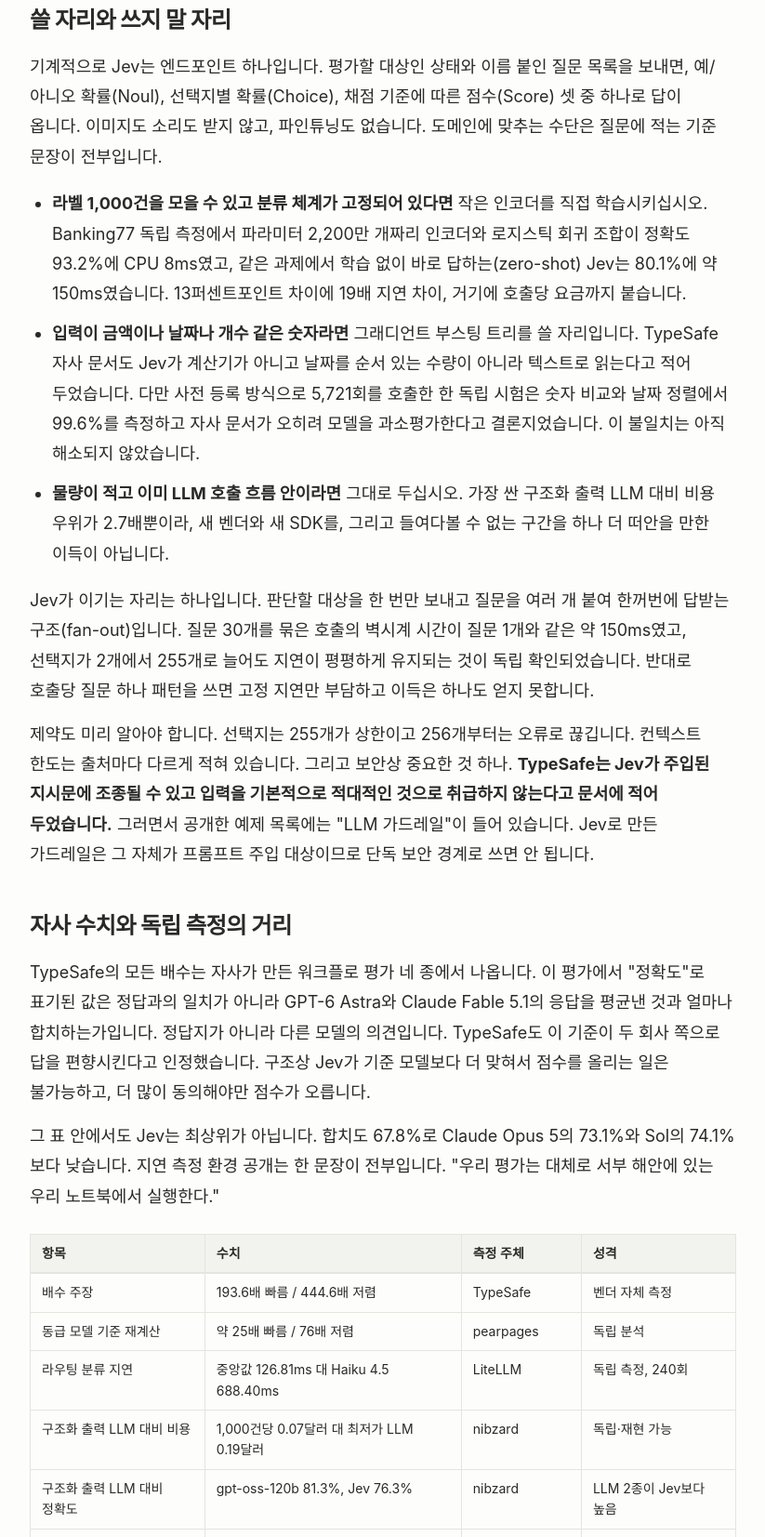
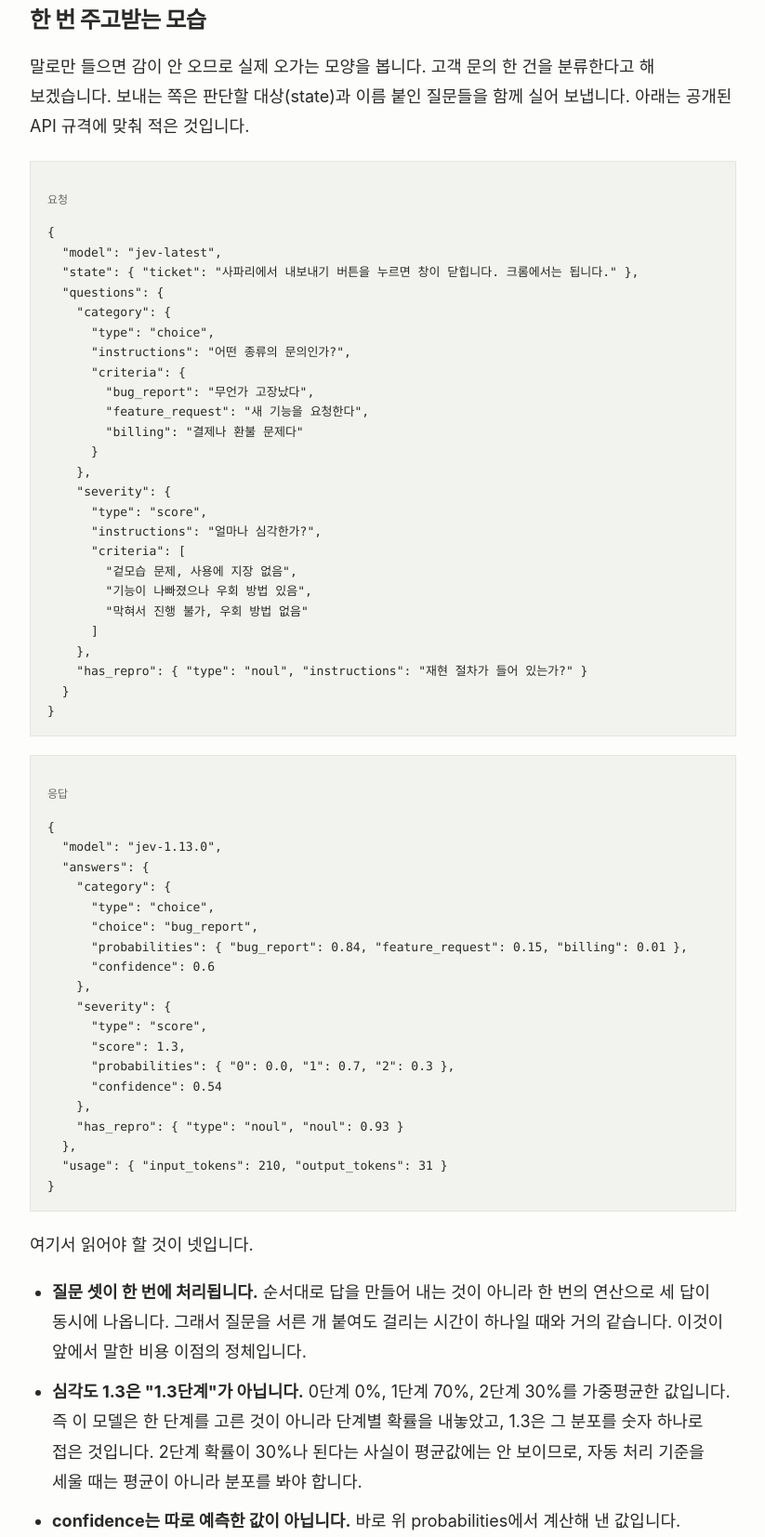
Before and after one commit to UpstageAI/eduteam-ai-edu-day, a plain HTML site: page reading-list/what-is-jev/index.html in a window 1280 px wide. Shown: the part 1147-2800 px from the top of the page at 93% size, without its empty margins (228-1051 px from the left). Drawn offline with Linux system fonts and the light colour scheme.

Commit message:
Show one Jev request and response, and say 독립 측정 throughout
The brief described the mechanism without ever showing it, so a reader had to
take the shape on faith. A worked ticket-classification exchange now carries the
four things that are easy to get wrong: three questions answered in one pass, a
score of 1.3 meaning a probability-weighted expectation rather than level 1.3,
a confidence derived from the distribution above it, and no rationale at all.

Checking that example surfaced a discrepancy worth printing: TypeSafe's
documented confidence formula gives 0.76 for the sample's own distribution while
the sample reports 0.6. The page says so rather than smoothing it over.

바깥 측정 was my own coinage sitting beside 독립 측정, which the document already
used six times; the latter wins. Code samples scroll in .code-block, scoped like
.table-scroll so the legacy readers keep their own handling.

```diff
--- a/reading-list/assets/reading-list.css
+++ b/reading-list/assets/reading-list.css
@@ -213,6 +213,25 @@
   font-weight:600;
   background:var(--green-soft);
 }
+/* Code samples scroll inside their own box, like tables, and stay off the legacy readers. */
+.code-block {
+  overflow-x:auto;
+  margin:20px 0;
+  padding:16px 18px;
+  border:1px solid var(--line);
+  background:var(--green-soft);
+}
+.code-block pre {
+  margin:0;
+  font-size:13px;
+  line-height:1.65;
+  font-family:ui-monospace,SFMono-Regular,Menlo,Consolas,monospace;
+}
+.code-caption {
+  margin:0 0 8px;
+  font-size:12px;
+  color:var(--muted);
+}
 .legacy-body article {
   width:100%;
   max-width:none;
--- a/reading-list/what-is-jev/index.html
+++ b/reading-list/what-is-jev/index.html
@@ -29,15 +29,78 @@
 <div class="byline"><span>교육팀 조사</span><time datetime="2026-09-22">2026. 09. 22.</time><span>공개 7일 차 기준</span></div>
 
 <section aria-label="요약">
-<p>TypeSafe AI가 2026년 9월 15일 얼리액세스로 공개한 Jev는 글을 쓰지 않고 타입이 정해진 판정만 돌려주는 모델입니다. 회사는 홈페이지에 193.6배 빠르고 444.6배 저렴하다고 내걸었지만 이는 전부 자사 평가에서 나온 값이고, 일주일 사이에 바깥에서 측정한 값은 속도 1.4~5.4배, 비용 2.7~30배였습니다. 더 싸고 빠른 것은 맞지만, 회사가 내건 배수와는 수십 배 차이가 납니다. 게다가 이 모델을 새로운 범주로 볼 유일한 근거였던 확률 보정이 바깥 측정에서 가장 나쁘게 나왔습니다.</p>
+<p>TypeSafe AI가 2026년 9월 15일 얼리액세스로 공개한 Jev는 글을 쓰지 않고 타입이 정해진 판정만 돌려주는 모델입니다. 회사는 홈페이지에 193.6배 빠르고 444.6배 저렴하다고 내걸었지만 이는 전부 자사 평가에서 나온 값이고, 공개 일주일 사이에 나온 독립 측정값은 속도 1.4~5.4배, 비용 2.7~30배였습니다. 더 싸고 빠른 것은 맞지만, 회사가 내건 배수와는 수십 배 차이가 납니다. 게다가 이 모델을 새로운 범주로 볼 유일한 근거였던 확률 보정이 독립 측정에서 가장 나쁘게 나왔습니다.</p>
 <p>결론부터 적습니다. <strong>정답을 붙여 둔 데이터가 있으면 작은 분류기를 직접 학습시키는 쪽이 모든 면에서 낫고, 이미 LLM을 부르고 있으면 정해진 형식으로 답을 받는 지금 방식(structured outputs)을 그대로 두는 편이 낫습니다.</strong> Jev를 쓸 값어치가 있는 경우는 네 조건이 한꺼번에 맞을 때뿐입니다. 학습에 쓸 정답 데이터가 없고, 물어볼 것이 실행 중에 바뀌고, 한 건을 두고 물을 것이 여럿이고, 응답 시간 상한이 실제로 걸려 있을 때입니다.</p>
 </section>
 
 <section aria-label="쉬운 설명">
 <h2>쉬운 설명</h2>
 <p>보통 쓰는 LLM은 물어보면 글로 답하는 상대입니다. Jev는 글을 아예 못 씁니다. 대신 세 가지로만 답합니다. 예인지 아니오인지, 주어진 목록에서 무엇을 고를지, 몇 점인지입니다. 근거도 설명도 돌려주지 않습니다.</p>
-<p>그 대가로 빠르고 쌉니다. 그리고 답할 때마다 "저는 이만큼 확신합니다"라는 숫자를 같이 줍니다. 이 숫자가 Jev를 특별하게 만들어 줄 유일한 부분이었는데, 밖에서 재 보니 부풀려져 있었습니다. 90% 확신한다고 말한 답이 실제로는 80%만 맞는 식입니다.</p>
+<p>그 대가로 빠르고 쌉니다. 그리고 답할 때마다 "저는 이만큼 확신합니다"라는 숫자를 같이 줍니다. 이 숫자가 Jev를 특별하게 만들어 줄 유일한 부분이었는데, 남들이 재 보니 부풀려져 있었습니다. 90% 확신한다고 말한 답이 실제로는 80%만 맞는 식입니다.</p>
 <p>이것이 왜 문제인지는 회사가 권하는 사용법을 보면 바로 드러납니다. "확신이 높으면 사람 확인 없이 자동 처리"가 권장 패턴인데, 모델이 실제보다 확신을 부풀린다면 <strong>사람이 봤어야 할 건을 정확히 골라서 자동으로 통과시키게 됩니다.</strong></p>
+</section>
+
+<section aria-label="동작 예시">
+<h2>한 번 주고받는 모습</h2>
+<p>말로만 들으면 감이 안 오므로 실제 오가는 모양을 봅니다. 고객 문의 한 건을 분류한다고 해 보겠습니다. 보내는 쪽은 판단할 대상(state)과 이름 붙인 질문들을 함께 실어 보냅니다. 아래는 공개된 API 규격에 맞춰 적은 것입니다.</p>
+<div class="code-block">
+<p class="code-caption">요청</p>
+<pre>{
+  "model": "jev-latest",
+  "state": { "ticket": "사파리에서 내보내기 버튼을 누르면 창이 닫힙니다. 크롬에서는 됩니다." },
+  "questions": {
+    "category": {
+      "type": "choice",
+      "instructions": "어떤 종류의 문의인가?",
+      "criteria": {
+        "bug_report": "무언가 고장났다",
+        "feature_request": "새 기능을 요청한다",
+        "billing": "결제나 환불 문제다"
+      }
+    },
+    "severity": {
+      "type": "score",
+      "instructions": "얼마나 심각한가?",
+      "criteria": [
+        "겉모습 문제, 사용에 지장 없음",
+        "기능이 나빠졌으나 우회 방법 있음",
+        "막혀서 진행 불가, 우회 방법 없음"
+      ]
+    },
+    "has_repro": { "type": "noul", "instructions": "재현 절차가 들어 있는가?" }
+  }
+}</pre>
+</div>
+<div class="code-block">
+<p class="code-caption">응답</p>
+<pre>{
+  "model": "jev-1.13.0",
+  "answers": {
+    "category": {
+      "type": "choice",
+      "choice": "bug_report",
+      "probabilities": { "bug_report": 0.84, "feature_request": 0.15, "billing": 0.01 },
+      "confidence": 0.6
+    },
+    "severity": {
+      "type": "score",
+      "score": 1.3,
+      "probabilities": { "0": 0.0, "1": 0.7, "2": 0.3 },
+      "confidence": 0.54
+    },
+    "has_repro": { "type": "noul", "noul": 0.93 }
+  },
+  "usage": { "input_tokens": 210, "output_tokens": 31 }
+}</pre>
+</div>
+<p>여기서 읽어야 할 것이 넷입니다.</p>
+<ul>
+<li><strong>질문 셋이 한 번에 처리됩니다.</strong> 순서대로 답을 만들어 내는 것이 아니라 한 번의 연산으로 세 답이 동시에 나옵니다. 그래서 질문을 서른 개 붙여도 걸리는 시간이 하나일 때와 거의 같습니다. 이것이 앞에서 말한 비용 이점의 정체입니다.</li>
+<li><strong>심각도 1.3은 "1.3단계"가 아닙니다.</strong> 0단계 0%, 1단계 70%, 2단계 30%를 가중평균한 값입니다. 즉 이 모델은 한 단계를 고른 것이 아니라 단계별 확률을 내놓았고, 1.3은 그 분포를 숫자 하나로 접은 것입니다. 2단계 확률이 30%나 된다는 사실이 평균값에는 안 보이므로, 자동 처리 기준을 세울 때는 평균이 아니라 분포를 봐야 합니다.</li>
+<li><strong>confidence는 따로 예측한 값이 아닙니다.</strong> 바로 위 probabilities에서 계산해 낸 값입니다. TypeSafe 문서는 선택지가 셋일 때 <code>(3 × 최대확률 − 1) / 2</code>라고 적어 두었는데, 이 예시의 0.84를 넣으면 0.76이 나와 응답에 적힌 0.6과 맞지 않습니다. 공식과 예시의 출처가 달라 생긴 불일치로 보이며 저희가 확인하지는 못했습니다. 다만 요점은 그대로입니다. 분포를 이미 받았으니 confidence에 추가 정보는 없고, 필요하면 직접 계산해 쓰면 됩니다.</li>
+<li><strong>근거가 없습니다.</strong> 왜 bug_report인지, 어느 문장을 보고 재현 절차가 있다고 판단했는지는 돌려주지 않습니다. 오답이 나왔을 때 손에 쥐는 단서는 확률 분포뿐이고, 고칠 수 있는 것은 criteria에 적은 기준 문장뿐입니다.</li>
+</ul>
+<p>그리고 이 요청이 바로 뒤에서 이야기할 "질문 분해"의 실물입니다. "이 문의를 어떻게 처리할까?"라고 한 번에 묻는 대신 종류·심각도·재현 여부 셋으로 쪼개 물었습니다. 중요한 것은 <strong>이 쪼개기 자체는 Jev가 아니어도 할 수 있다는 점입니다.</strong> 같은 세 질문을 지금 쓰는 LLM에 정해진 형식으로 물어도 됩니다. Jev가 주는 것은 쪼개기라는 발상이 아니라 그것을 싸고 빠르게 처리하는 방식입니다.</p>
 </section>
 
 <section aria-label="결정 규칙">
@@ -72,7 +135,7 @@
 </tbody>
 </table>
 </div>
-<p>정리하면 <strong>더 싸고 빠르다는 방향은 바깥에서도 확인됐고, 배수는 확인되지 않았습니다.</strong> 기준선을 함께 돌린 독립 시험은 모두 Jev가 더 싸고 빠르다고 보고했지만, 193.6배 근처를 재현한 곳은 한 곳도 없습니다. 헤드라인 배수가 자사 표에서 가장 느리고 가장 비싼 구성을 상대로 뽑은 값이니 당연한 결과입니다. 지연은 측정 환경에 따라 10배까지 벌어져 있으므로, 70ms를 최선의 경우로 보고 약 400ms를 현실적 하한으로 잡은 뒤 자기 환경에서 직접 재야 합니다.</p>
+<p>정리하면 <strong>더 싸고 빠르다는 방향은 독립 측정에서도 확인됐고, 배수는 확인되지 않았습니다.</strong> 기준선을 함께 돌린 독립 시험은 모두 Jev가 더 싸고 빠르다고 보고했지만, 193.6배 근처를 재현한 곳은 한 곳도 없습니다. 헤드라인 배수가 자사 표에서 가장 느리고 가장 비싼 구성을 상대로 뽑은 값이니 당연한 결과입니다. 지연은 측정 환경에 따라 10배까지 벌어져 있으므로, 70ms를 최선의 경우로 보고 약 400ms를 현실적 하한으로 잡은 뒤 자기 환경에서 직접 재야 합니다.</p>
 <p>비용 주장은 속도 주장보다 훨씬 잘 버팁니다. 출력 토큰이 무료라 쓰기 전에 비용을 정확히 계산할 수 있다는 점도 실제 장점입니다. 다만 "효율적"이라는 말이 정가 기준 달러만 뜻한다는 점은 분명히 해야 합니다. 에너지나 연산량 측정은 자사 자료에도 독립 출처에도 없습니다.</p>
 </section>
 
```
